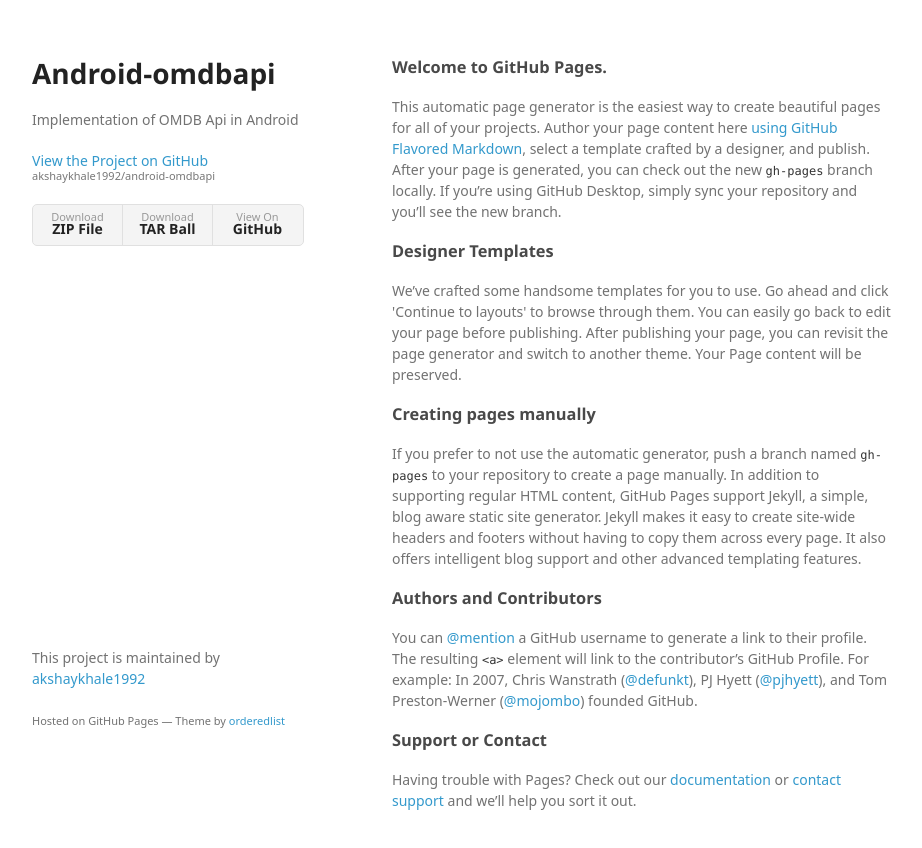
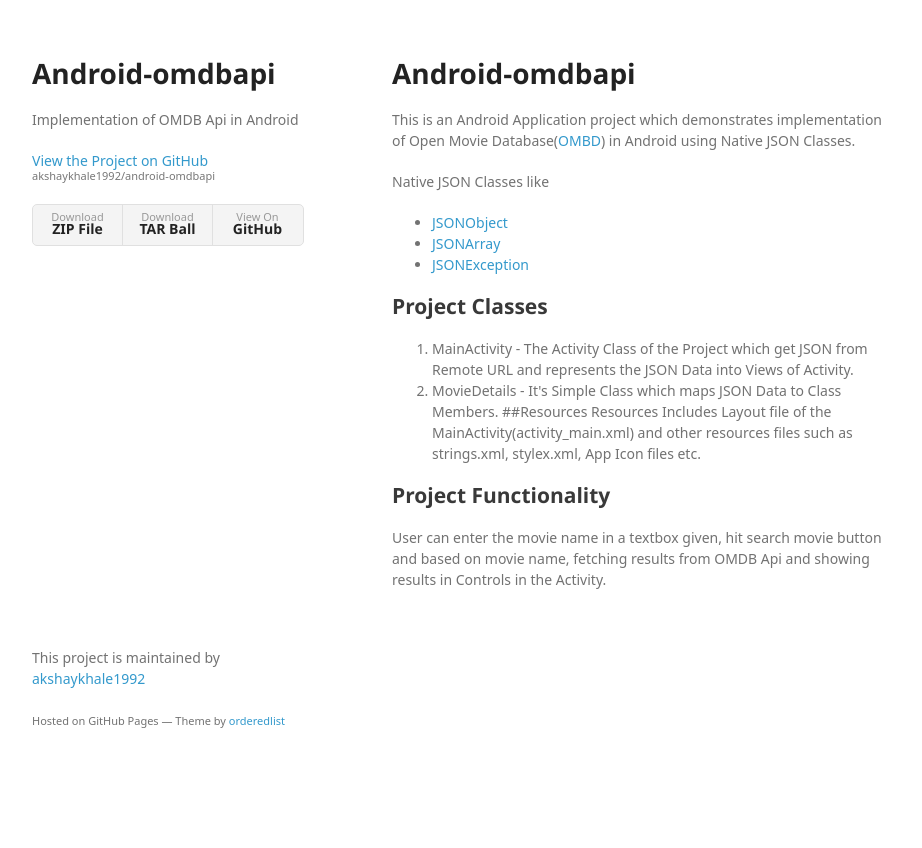
Before and after one commit to akshaykhale1992/android-omdbapi, a plain HTML site: page index.html in a window 1280 px wide. Shown: the whole page, without its empty margins (178-1100 px from the left). After the commit the page ends 800 px from the top, so only its background shows below. Drawn offline with Linux system fonts and the light colour scheme; a web font is replaced by a local one.

```diff
--- a/index.html
+++ b/index.html
@@ -28,30 +28,33 @@
         </ul>
       </header>
       <section>
-        <h3>
-<a id="welcome-to-github-pages" class="anchor" href="#welcome-to-github-pages" aria-hidden="true"><span aria-hidden="true" class="octicon octicon-link"></span></a>Welcome to GitHub Pages.</h3>
+        <h1>
+<a id="android-omdbapi" class="anchor" href="#android-omdbapi" aria-hidden="true"><span aria-hidden="true" class="octicon octicon-link"></span></a>Android-omdbapi</h1>
 
-<p>This automatic page generator is the easiest way to create beautiful pages for all of your projects. Author your page content here <a href="https://guides.github.com/features/mastering-markdown/">using GitHub Flavored Markdown</a>, select a template crafted by a designer, and publish. After your page is generated, you can check out the new <code>gh-pages</code> branch locally. If you’re using GitHub Desktop, simply sync your repository and you’ll see the new branch.</p>
+<p>This is an Android Application project which demonstrates implementation of Open Movie Database(<a href="http://omdbapi.com/">OMBD</a>) in Android using Native JSON Classes.</p>
 
-<h3>
-<a id="designer-templates" class="anchor" href="#designer-templates" aria-hidden="true"><span aria-hidden="true" class="octicon octicon-link"></span></a>Designer Templates</h3>
+<p>Native JSON Classes like</p>
 
-<p>We’ve crafted some handsome templates for you to use. Go ahead and click 'Continue to layouts' to browse through them. You can easily go back to edit your page before publishing. After publishing your page, you can revisit the page generator and switch to another theme. Your Page content will be preserved.</p>
+<ul>
+<li><a href="http://developer.android.com/reference/org/json/JSONObject.html">JSONObject</a></li>
+<li><a href="http://developer.android.com/reference/org/json/JSONArray.html">JSONArray</a></li>
+<li><a href="http://developer.android.com/reference/org/json/JSONException.html">JSONException</a></li>
+</ul>
 
-<h3>
-<a id="creating-pages-manually" class="anchor" href="#creating-pages-manually" aria-hidden="true"><span aria-hidden="true" class="octicon octicon-link"></span></a>Creating pages manually</h3>
+<h2>
+<a id="project-classes" class="anchor" href="#project-classes" aria-hidden="true"><span aria-hidden="true" class="octicon octicon-link"></span></a>Project Classes</h2>
 
-<p>If you prefer to not use the automatic generator, push a branch named <code>gh-pages</code> to your repository to create a page manually. In addition to supporting regular HTML content, GitHub Pages support Jekyll, a simple, blog aware static site generator. Jekyll makes it easy to create site-wide headers and footers without having to copy them across every page. It also offers intelligent blog support and other advanced templating features.</p>
+<ol>
+<li>MainActivity - The Activity Class of the Project which get JSON from Remote URL and represents the JSON Data into Views of Activity.</li>
+<li>MovieDetails - It's Simple Class which maps JSON Data to Class Members.
+##Resources
+Resources Includes Layout file of the MainActivity(activity_main.xml) and other resources files such as strings.xml, stylex.xml, App Icon files etc.</li>
+</ol>
 
-<h3>
-<a id="authors-and-contributors" class="anchor" href="#authors-and-contributors" aria-hidden="true"><span aria-hidden="true" class="octicon octicon-link"></span></a>Authors and Contributors</h3>
+<h2>
+<a id="project-functionality" class="anchor" href="#project-functionality" aria-hidden="true"><span aria-hidden="true" class="octicon octicon-link"></span></a>Project Functionality</h2>
 
-<p>You can <a href="https://help.github.com/articles/basic-writing-and-formatting-syntax/#mentioning-users-and-teams" class="user-mention">@mention</a> a GitHub username to generate a link to their profile. The resulting <code>&lt;a&gt;</code> element will link to the contributor’s GitHub Profile. For example: In 2007, Chris Wanstrath (<a href="https://github.com/defunkt" class="user-mention">@defunkt</a>), PJ Hyett (<a href="https://github.com/pjhyett" class="user-mention">@pjhyett</a>), and Tom Preston-Werner (<a href="https://github.com/mojombo" class="user-mention">@mojombo</a>) founded GitHub.</p>
-
-<h3>
-<a id="support-or-contact" class="anchor" href="#support-or-contact" aria-hidden="true"><span aria-hidden="true" class="octicon octicon-link"></span></a>Support or Contact</h3>
-
-<p>Having trouble with Pages? Check out our <a href="https://help.github.com/pages">documentation</a> or <a href="https://github.com/contact">contact support</a> and we’ll help you sort it out.</p>
+<p>User can enter the movie name in a textbox given, hit search movie button and based on movie name, fetching results from OMDB Api and showing results in Controls in the Activity.</p>
       </section>
       <footer>
         <p>This project is maintained by <a href="https://github.com/akshaykhale1992">akshaykhale1992</a></p>
```
Also changed, not shown: params.json (+1 -1 lines).
